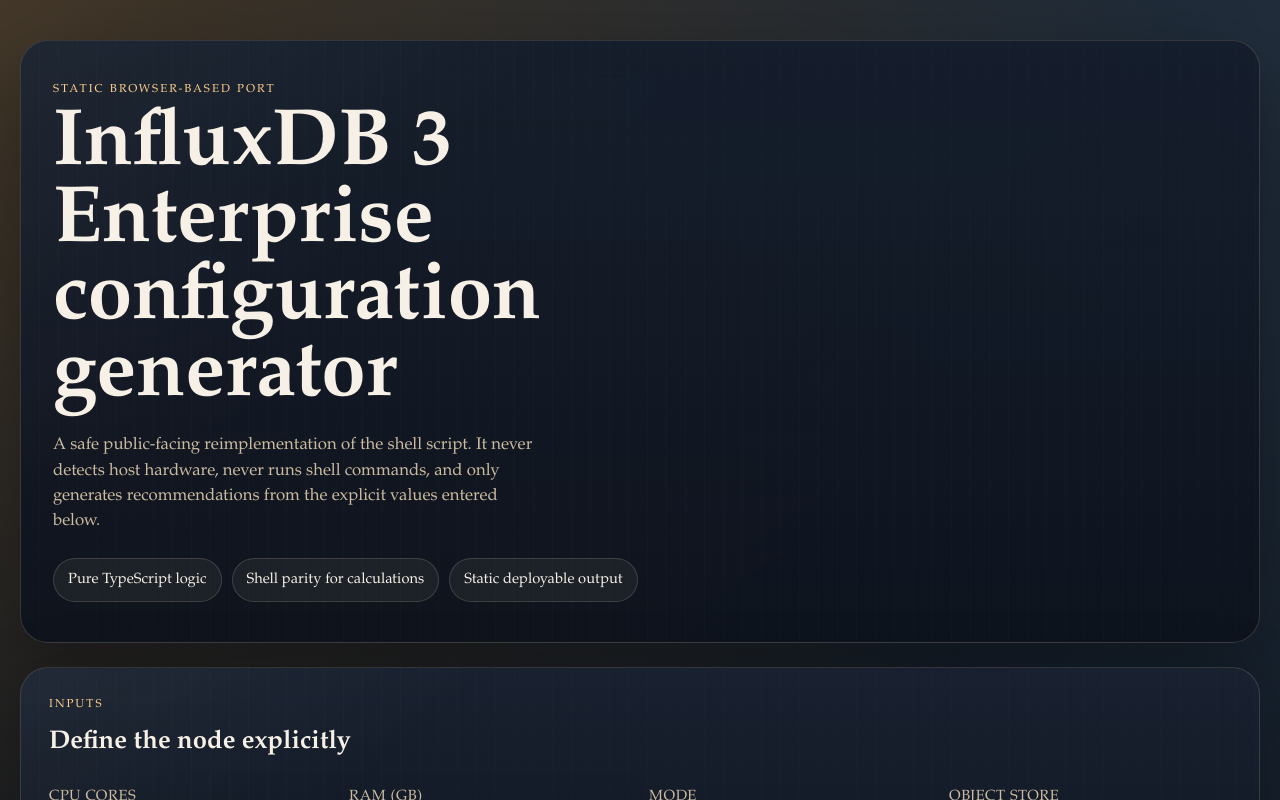
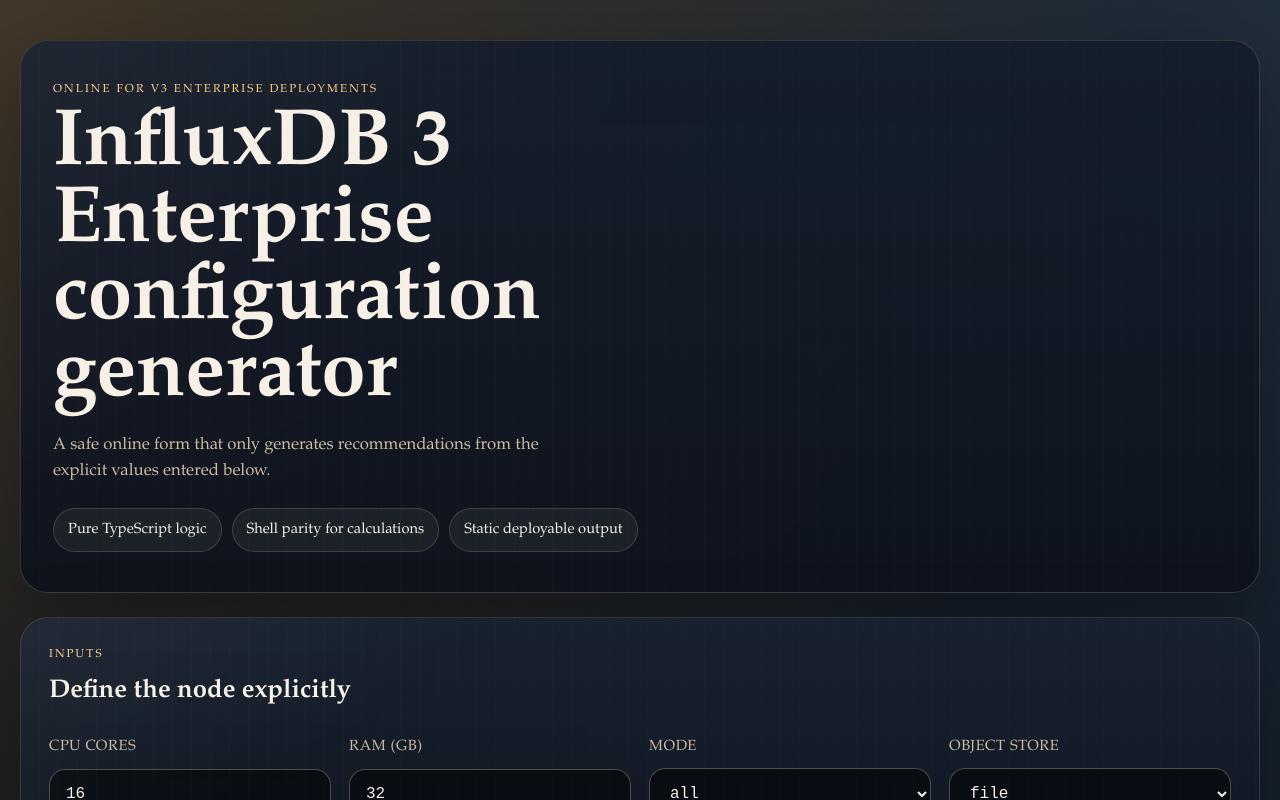
Before and after one commit to rkinginflux/db3-config-generator, a React (Vite) app: page / in a window 1280 px wide. Shown: the top 800 px of the page. Built offline with nearby package versions, Linux system fonts and the light colour scheme.

Commit message:
fix: last minute edits

```diff
--- a/src/App.tsx
+++ b/src/App.tsx
@@ -39,11 +39,10 @@
     <div className="page-shell">
       <main className="page-grid">
         <section className="hero-card panel panel--hero">
-          <div className="eyebrow">Static browser-based port</div>
+          <div className="eyebrow">Online for V3 Enterprise Deployments</div>
           <h1>InfluxDB 3 Enterprise configuration generator</h1>
           <p className="hero-copy">
-            A safe public-facing reimplementation of the shell script. It never detects host hardware, never runs
-            shell commands, and only generates recommendations from the explicit values entered below.
+            A safe online form that only generates recommendations from the explicit values entered below.
           </p>
           <div className="hero-meta">
             <span>Pure TypeScript logic</span>
```
